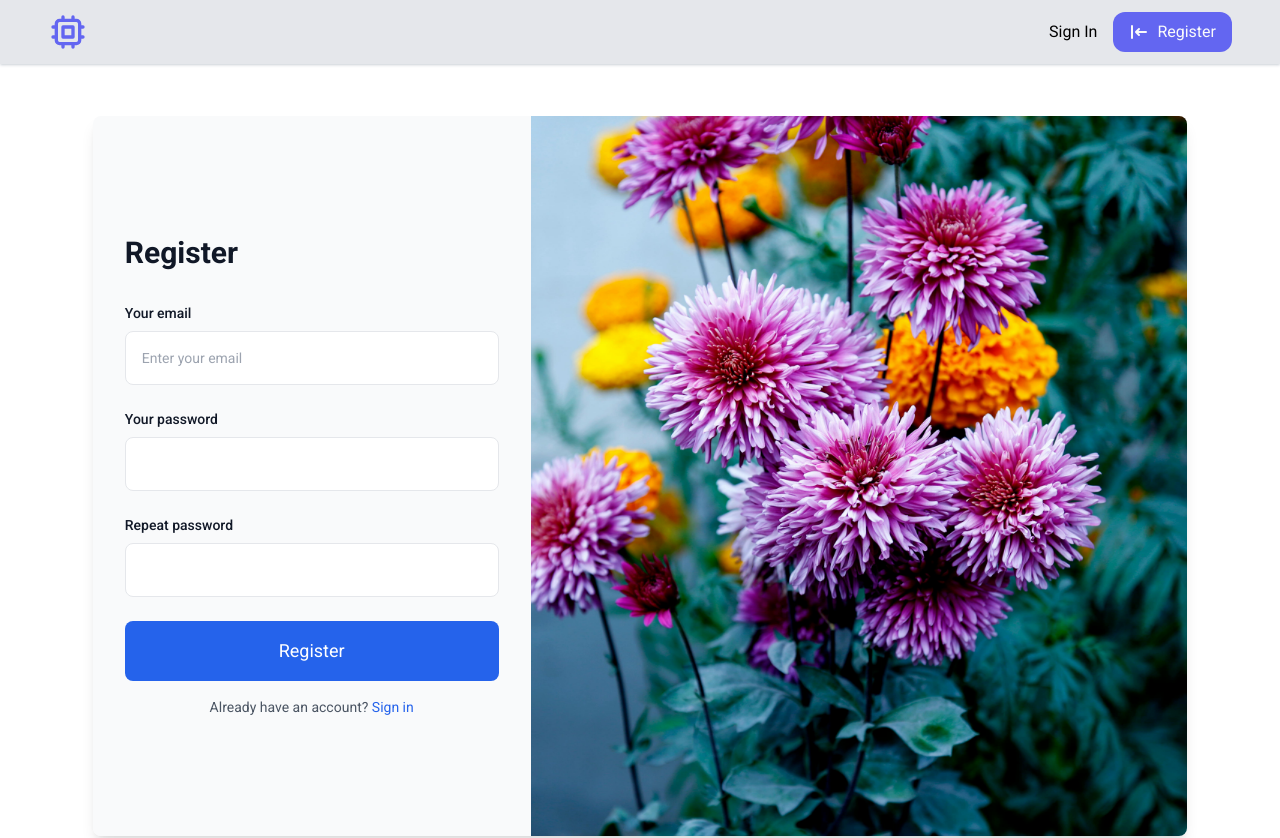
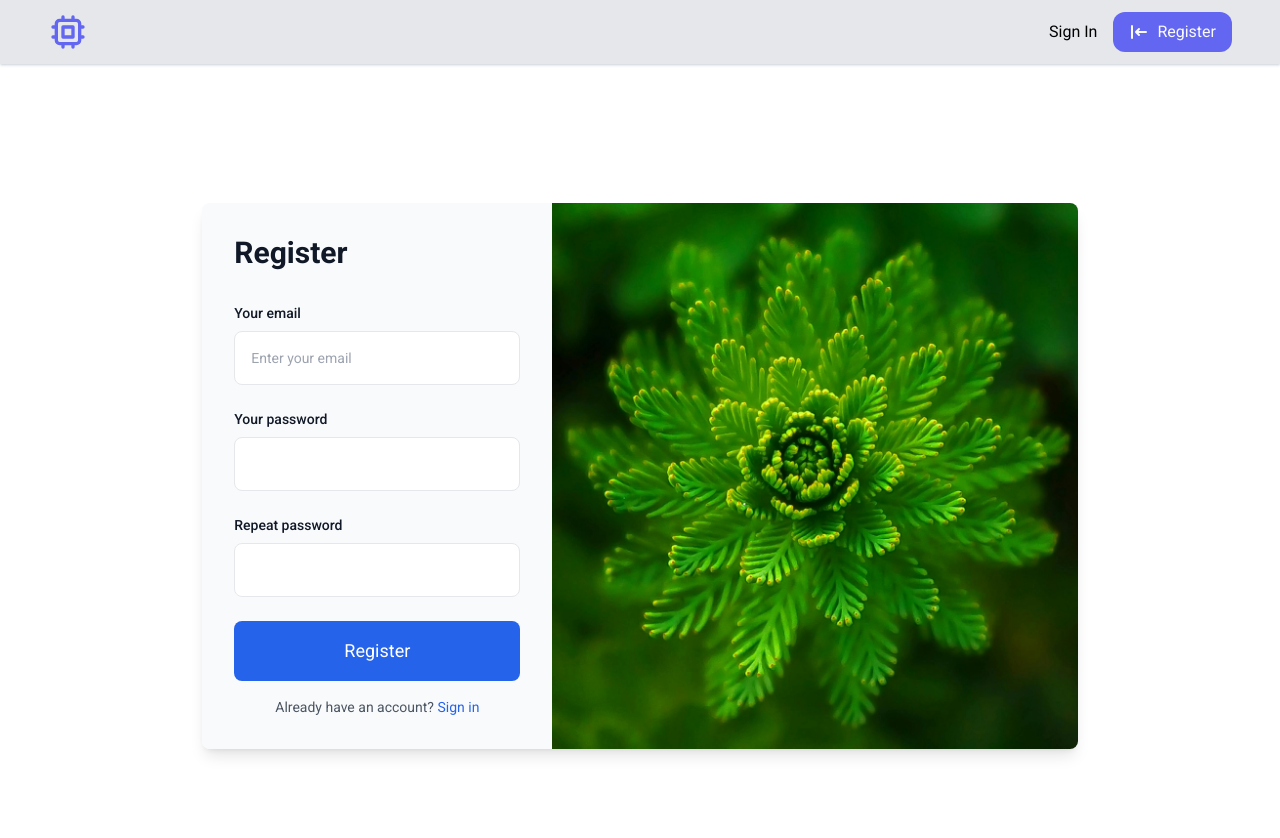
Before and after one commit to trialnerr/forPlantLovers, a React (Vite) app: page /register in a window 1280 px wide. Shown: the top 838 px of the page. Built offline with nearby package versions, Linux system fonts and the light colour scheme; no server answers.

Commit message:
Add styling changes to SignIn and Register page.

```diff
--- a/src/pages/RegisterPage.tsx
+++ b/src/pages/RegisterPage.tsx
@@ -1,15 +1,15 @@
 import Register from "../components/Register";
-import plantImage from "../client/assets/pexels-surender-singh-561453-1317013.jpg";
+import plantImage from "../client/assets/pexels-pixabay-35196.jpg"
 
 function RegisterPage() {
   return (
-    <main className="relative isolate px-6 pt-6 lg:px-8 min-h-[100vh] flex items-center">
-      <section className="flex w-full h-full items-center justify-center">
-        <div className="flex w-[90%] max-w-7xl shadow-lg bg-white overflow-hidden rounded-lg h-[90vh]">
+    <main className="relative isolate px-6 pt-6 lg:px-8 flex justify-center items-center min-h-screen">
+      <section className="flex w-4/5 h-full items-center justify-center">
+        <div className="flex w-[90%] max-w-5xl shadow-lg bg-white overflow-hidden rounded-lg">
           <div className="w-2/5 p-8 bg-gray-50 flex items-center">
             <Register />
           </div>
-          <div className="w-3/5 h-full">
+          <div className="w-3/5">
             <img
               className="w-full h-full object-cover"
               src={plantImage}
--- a/src/pages/SignInPage.tsx
+++ b/src/pages/SignInPage.tsx
@@ -1,15 +1,15 @@
 import SignIn from "../components/SignIn";
-import plantImage from "../client/assets/pexels-nadiye-odabasi-3668408-24964908.jpg"
+import plantImage from "../client/assets/pexels-pixabay-60597.jpg"
 
 function SignInPage() {
   return (
-    <main className="relative isolate px-6 pt-6 lg:px-8 min-h-[100vh] flex items-center">
-      <section className="flex w-full h-full items-center justify-center">
-        <div className="flex w-[90%] max-w-7xl shadow-lg bg-white overflow-hidden rounded-lg h-[90vh]">
+    <main className="relative isolate px-6 pt-6 lg:px-8 flex justify-center items-center min-h-screen">
+      <section className="flex w-4/5 h-full items-center justify-center">
+        <div className="flex w-[90%] max-w-5xl shadow-lg bg-white overflow-hidden rounded-lg">
           <div className="w-2/5 p-8 bg-gray-50 flex items-center">
             <SignIn />
           </div>
-          <div className="w-3/5 h-full">
+          <div className="w-3/5">
             <img
               className="w-full h-full object-cover"
               src={plantImage}
```
